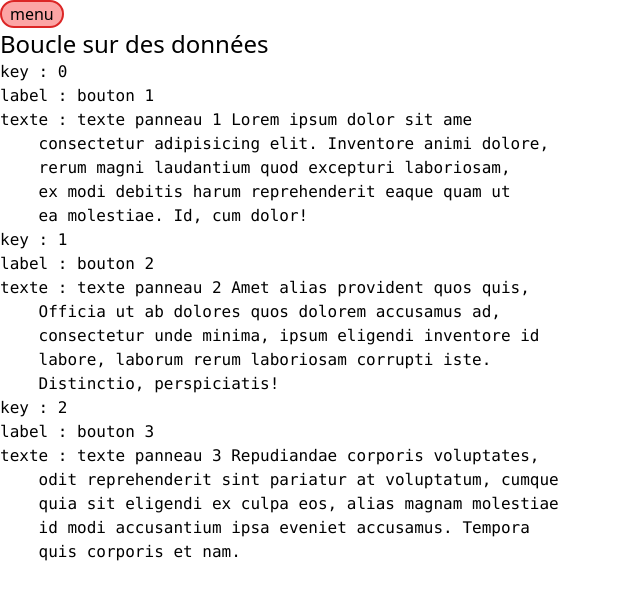
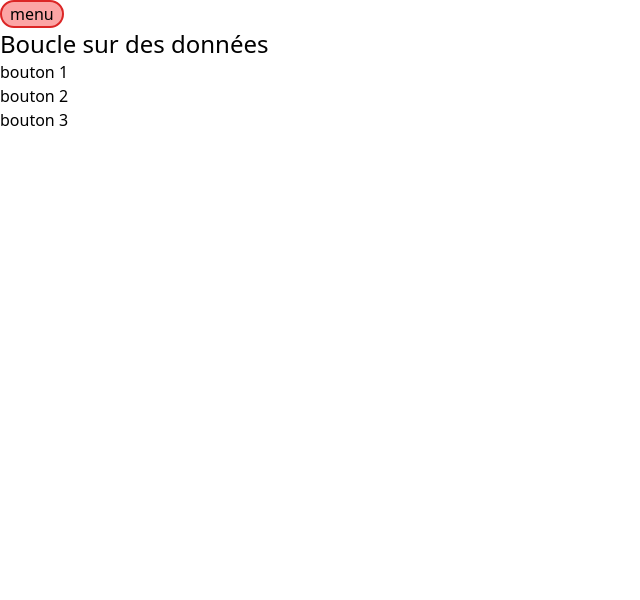
Before and after one commit to MMI-SAE-203/r213-2024-pracht-tp1-yaroslavyerm, a Vue app: page /donnees in a window 1280 px wide. Shown: the top 600 px of the page, without its empty margins (0-640 px from the left). Built offline with nearby package versions, Linux system fonts and the light colour scheme.

Commit message:
fait l'accordeon fonctionnel

```diff
--- a/src/pages/donnees.vue
+++ b/src/pages/donnees.vue
@@ -1,5 +1,6 @@
 <script setup lang="ts">
 import { ref } from 'vue'
+const sectionOpen = ref<number | null>(null)
 const sectionsData = [
   {
     label: 'bouton 1',
@@ -32,8 +33,11 @@ const sectionsData = [
   <h1 class="text-2xl">Boucle sur des données</h1>
   <section
   v-for="({ label, texte }, key) of sectionsData" :v-key="key">
-  <pre class="font-mono">key : {{ key }}</pre>
-  <pre class="font-mono">label : {{ label }}</pre>
-  <pre class="font-mono">texte : {{ texte }}</pre>
+  <button
+  @pointerdown="sectionOpen = sectionOpen===key?null:key">
+    {{ label }}
+  </button>
+  <p
+  v-show="sectionOpen===key">{{ texte }}</p>
 </section>
 </template>
```
